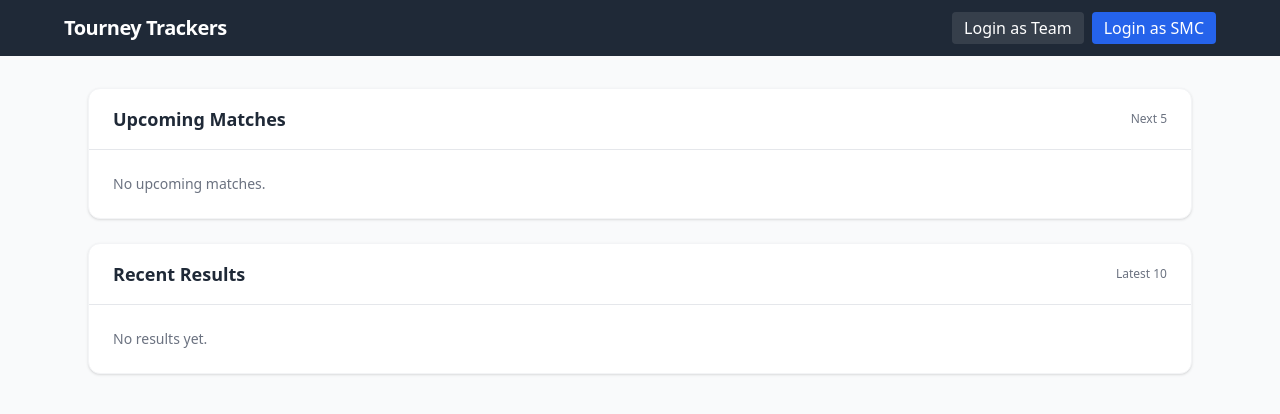
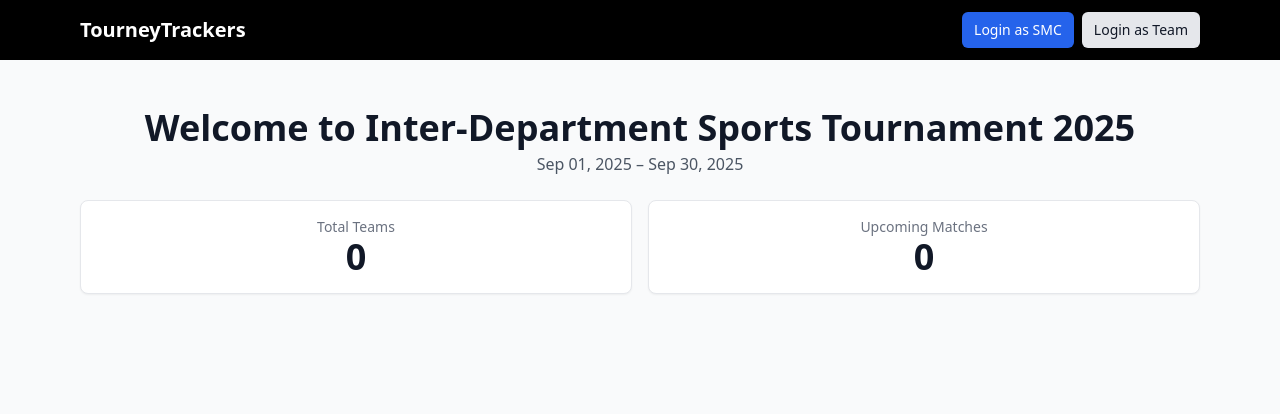
Before and after one commit to dhruvj27/TourneyTrack, a Flask app: template templates/index.html in a window 1280 px wide. Shown: the top 414 px of the page. Run offline with Flask 3, Linux system fonts and the light colour scheme; the template is opened without the code that fills it: values that come from a table or form of the project are taken from there, others are empty; parts of the project's set-up code (start-up, migrations or seed data) failed here and were passed over; some libraries are stand-ins or nearby versions.

Commit message:
Updated changes

```diff
--- a/app.py
+++ b/app.py
@@ -1,14 +1,19 @@
 from flask import Flask, render_template, request, redirect, url_for, session, flash
 from models import db, User, Tournament, Team, Player, Match, init_default_data, get_default_tournament
-from datetime import datetime, timedelta
+from datetime import datetime, timedelta, date
 from functools import wraps
 
 app = Flask(__name__)
 app.config['SECRET_KEY'] = 'tourneytrack'
-app.config['SQLALCHEMY_DATABASE_URI'] = 'sqlite:///instance/tournament.db'
+app.config['SQLALCHEMY_DATABASE_URI'] = 'sqlite:///tournament.db'
 app.config['SQLALCHEMY_TRACK_MODIFICATIONS'] = False
 
 db.init_app(app)
+
+with app.app_context():
+    db.create_all()
+    init_default_data()
+    print("Database initialized successfully!")
 
 # Decorators for authentication
 def require_smc_login(f):
@@ -40,7 +45,7 @@ def index():
     total_teams = Team.query.filter_by(is_active=True).count()
     upcoming_matches = Match.query.filter(
         Match.status == 'scheduled',
-        Match.date >= date.today()
+        Match.date >= datetime.now().date()
     ).count()
 
     return render_template('index.html',
@@ -57,7 +62,6 @@ def smc_login():
 
         user = User.query.filter_by(username=username).first()
         if user and user.check_password(password):
-            session['user_id'] = user.id
             session['user_type'] = 'smc'
             session['username'] = user.username
             flash('Login successful!', 'success')
--- a/requirements.txt
+++ b/requirements.txt
@@ -1,2 +1,3 @@
-Flask==2.3.3
-Flask-SQLAlchemy==3.0.5
+Flask
+Flask-SQLAlchemy
+Pytz
--- a/templates/index.html
+++ b/templates/index.html
@@ -1,112 +1,83 @@
-<!DOCTYPE html>
+<!doctype html>
 <html lang="en">
 <head>
-  <meta charset="UTF-8"/>
-  <meta name="viewport" content="width=device-width, initial-scale=1.0"/>
-  <title>SMC Dashboard</title>
+  <meta charset="utf-8" />
+  <title>TourneyTrackers</title>
+  <meta name="viewport" content="width=device-width, initial-scale=1" />
+  <!-- Tailwind CDN (simple setup) -->
   <script src="https://cdn.tailwindcss.com"></script>
 </head>
-<body class="bg-gray-50 text-gray-800">
+<body class="bg-gray-50 text-gray-900">
+
   <!-- Navbar -->
-  <nav class="bg-gray-800 text-white px-6 py-3">
-    <div class="max-w-6xl mx-auto flex items-center justify-between">
-      <h1 class="text-xl font-semibold tracking-tight">Tourney Trackers</h1>
-      <div class="flex gap-2">
-        <a href="login-team.html" class="px-3 py-1 rounded bg-white/10 hover:bg-white/20">Login as Team</a>
-        <a href="login-smc.html" class="px-3 py-1 rounded bg-blue-600 hover:bg-blue-700">Login as SMC</a>
+  <nav class="bg-black">
+    <div class="max-w-6xl mx-auto px-4 py-3 flex items-center justify-between">
+      <span class="text-white text-xl font-semibold">TourneyTrackers</span>
+      <div class="flex items-center gap-2">
+        <a href="{{ url_for('smc_login') }}" class="inline-flex items-center px-3 py-2 rounded-md bg-blue-600 text-white hover:bg-blue-700 text-sm">
+          Login as SMC
+        </a>
+        <a href="{{ url_for('team_login') }}" class="inline-flex items-center px-3 py-2 rounded-md bg-gray-200 text-gray-900 hover:bg-gray-300 text-sm">
+          Login as Team
+        </a>
       </div>
     </div>
   </nav>
 
-  <main class="max-w-6xl mx-auto px-4 sm:px-6 py-8 space-y-6">
-    <!-- Upcoming -->
-    <section class="bg-white rounded-xl shadow border border-gray-100">
-      <header class="flex items-center justify-between px-5 sm:px-6 py-4 border-b">
-        <h3 class="font-semibold text-lg">Upcoming Matches</h3>
-        <span class="text-xs text-gray-500">Next 5</span>
-      </header>
-      <div id="upcoming" class="divide-y"></div>
+  <main class="max-w-6xl mx-auto px-4 py-6">
+
+    <!-- Flash messages -->
+    {% with messages = get_flashed_messages(with_categories=true) %}
+      {% if messages %}
+        <div class="space-y-2 mb-4">
+          {% for category, message in messages %}
+            <div
+              class="px-4 py-2 rounded-md text-sm
+              {% if category == 'success' %} bg-green-50 text-green-800 border border-green-200
+              {% elif category == 'error' %} bg-red-50 text-red-800 border border-red-200
+              {% elif category == 'info' %} bg-blue-50 text-blue-800 border border-blue-200
+              {% else %} bg-gray-50 text-gray-800 border border-gray-200
+              {% endif %}">
+              {{ message }}
+            </div>
+          {% endfor %}
+        </div>
+      {% endif %}
+    {% endwith %}
+
+    <!-- Welcome / Tournament -->
+    <section class="text-center my-6">
+      <h1 class="text-4xl font-bold">
+        Welcome to
+        {% if tournament and tournament.name %}
+          {{ tournament.name }}
+        {% else %}
+          the Tournament
+        {% endif %}
+      </h1>
+      {% if tournament and tournament.start_date and tournament.end_date %}
+        <p class="text-gray-600 mt-1">
+          {{ tournament.start_date.strftime('%b %d, %Y') }} – {{ tournament.end_date.strftime('%b %d, %Y') }}
+        </p>
+      {% endif %}
     </section>
 
-    <!-- Results -->
-    <section class="bg-white rounded-xl shadow border border-gray-100 mb-10">
-      <header class="flex items-center justify-between px-5 sm:px-6 py-4 border-b">
-        <h3 class="font-semibold text-lg">Recent Results</h3>
-        <span class="text-xs text-gray-500">Latest 10</span>
-      </header>
-      <div id="results" class="divide-y"></div>
+    <!-- Stats -->
+    <section class="grid grid-cols-1 sm:grid-cols-2 gap-4 my-6">
+      <div class="bg-white shadow-sm border border-gray-200 rounded-lg p-4 text-center">
+        <div class="text-gray-500 text-sm">Total Teams</div>
+        <div class="text-4xl font-semibold">{{ total_teams or 0 }}</div>
+      </div>
+      <div class="bg-white shadow-sm border border-gray-200 rounded-lg p-4 text-center">
+        <div class="text-gray-500 text-sm">Upcoming Matches</div>
+        <div class="text-4xl font-semibold">{{ upcoming_matches or 0 }}</div>
+      </div>
     </section>
+
+    <!-- Bottom CTA -->
+
+
   </main>
 
-  <!-- Shared data helpers -->
-  <script src="../static/data.js"></script>
-  <script>
-    function emptyRow(text) {
-      const div = document.createElement('div');
-      div.className = 'px-5 sm:px-6 py-6 text-sm text-gray-500';
-      div.textContent = text;
-      return div;
-    }
-
-    function matchRow({ leftTop, leftBottom, rightTop, rightBadgeClass }) {
-      const row = document.createElement('div');
-      row.className = 'px-5 sm:px-6 py-4 flex flex-col sm:flex-row sm:items-center sm:justify-between gap-2';
-
-      const left = document.createElement('div');
-      left.className = 'min-w-0';
-      left.innerHTML = `
-        <div class="font-medium text-gray-900 truncate">${leftTop}</div>
-        <div class="mt-0.5 text-xs text-gray-500">${leftBottom}</div>
-      `;
-
-      const right = document.createElement('div');
-      right.className = 'flex items-center gap-2 shrink-0';
-      const badge = document.createElement('span');
-      badge.className = `text-xs px-2 py-1 rounded-full ${rightBadgeClass || 'bg-gray-100 text-gray-700'}`;
-      badge.textContent = rightTop;
-
-      right.appendChild(badge);
-      row.appendChild(left);
-      row.appendChild(right);
-      return row;
-    }
-
-    function render() {
-      const up = document.getElementById('upcoming');
-      const res = document.getElementById('results');
-
-      up.innerHTML = res.innerHTML = '';
-
-      // Upcoming
-      const upcoming = getUpcoming(5);
-      if (upcoming.length === 0) up.appendChild(emptyRow('No upcoming matches.'));
-      upcoming.forEach(f => {
-        const when = new Date(f.dateISO).toLocaleString();
-        const teams = `${getTeamName(f.homeId)} <span class="text-gray-400">vs</span> ${getTeamName(f.awayId)}`;
-        up.appendChild(matchRow({
-          leftTop: teams,
-          leftBottom: `Tournament: ${f.tournament}`,
-          rightTop: when,
-          rightBadgeClass: 'bg-blue-50 text-blue-700'
-        }));
-      });
-
-      // Results
-      const results = getResults(10);
-      if (results.length === 0) res.appendChild(emptyRow('No results yet.'));
-      results.forEach(f => {
-        const date = new Date(f.dateISO).toLocaleDateString();
-        const score = `${getTeamName(f.homeId)} ${f.home} - ${f.away} ${getTeamName(f.awayId)}`;
-        res.appendChild(matchRow({
-          leftTop: score,
-          leftBottom: `Tournament: ${f.tournament}`,
-          rightTop: date,
-          rightBadgeClass: 'bg-green-50 text-green-700'
-        }));
-      });
-    }
-
-    render();
-  </script>
 </body>
 </html>
```
Also changed, not shown: models.py (+14 -18 lines), templates/login-smc.html (+22 -20 lines).
